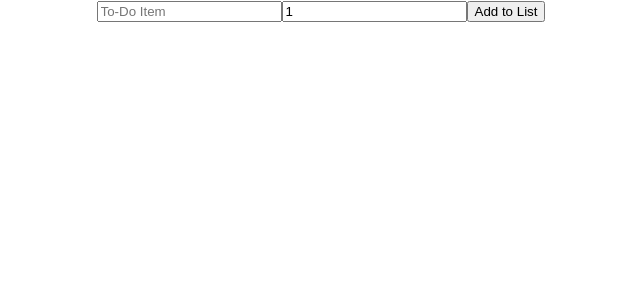
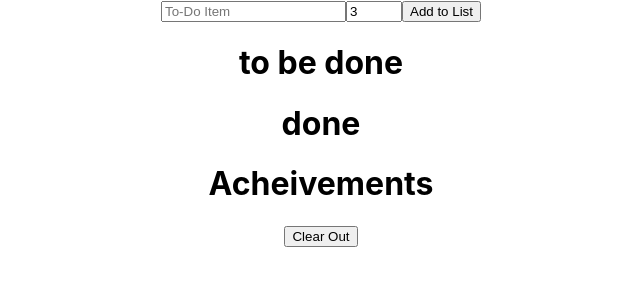
Before and after one commit to Jesscha/pomotodo, a React (Create React App) app: page / in a window 1280 px wide. Shown: the top 300 px of the page, without its empty margins (319-959 px from the left). Built offline with nearby package versions, Linux system fonts and the light colour scheme.

Commit message:
add basic features

```diff
--- a/src/component/block-acheived-container/blockAcheivedContainer.component.jsx
+++ b/src/component/block-acheived-container/blockAcheivedContainer.component.jsx
@@ -3,22 +3,28 @@ import React from 'react';
 import './blockAcheivedContainer.styles.scss'
 import Pomoblock from '../pomoblock/pomoblock.component';
 import { connect } from 'react-redux';
+import { clearAcheivedBlocks } from '../../redux/todo/todo.action';
 
-export const BlockAcheivedContainer = ({achievedBlocks}) =>{
+export const BlockAcheivedContainer = ({achievedBlocks, clearBlocks}) =>{
 
     return (
         <div className="block-acheived-container">
+            <h1>Acheivements</h1>
             {[...Array(achievedBlocks)].map((n, index) => (
                         <Pomoblock key={index} finished={true} />
                     ))}
 
-
+            <button onClick={()=>{clearBlocks()}}>Clear Out</button>
         </div>
     )
 }
+
+const mapDispatchToProps = dispatch =>({
+    clearBlocks : ()=> dispatch(clearAcheivedBlocks())
+})
 
 const mapStateToProps = state =>({
     achievedBlocks : state.todoItem.achievedBlocks
 })
 
-export default  connect(mapStateToProps)(BlockAcheivedContainer);
+export default  connect(mapStateToProps, mapDispatchToProps)(BlockAcheivedContainer);
--- a/src/component/done-container/doneContainer.component.jsx
+++ b/src/component/done-container/doneContainer.component.jsx
@@ -5,6 +5,7 @@ import { connect } from 'react-redux'
 export const DoneContainer = ({doneItems})=>{
     return(
         <div className="done-container">
+            <h1>done</h1>
             <ul className="done-items">
             {doneItems.map(item =>
                     <TodoItem key={item.id} item = {item} isLive={0}/>
--- a/src/component/input-container/Inputcontainer.component.jsx
+++ b/src/component/input-container/Inputcontainer.component.jsx
@@ -3,33 +3,37 @@ import { connect } from 'react-redux';
 import { addItem } from '../../redux/todo/todo.action';
 import './inputcontainer.styles.scss'
 
-export class InputContainer extends React.Component{
-    constructor(props){
+export class InputContainer extends React.Component {
+    constructor(props) {
         super(props);
         this.state = {
             name: "",
-            pomoCount: 1
+            pomoCount: 3
         }
     }
-    changeState(e){
-        const {name, value} = e.target
-        this.setState({[name] : value})
+    changeState(e) {
+        const { name, value } = e.target
+        this.setState({ [name]: value })
     }
 
-    initializeState(){
+    initializeState() {
         this.setState(
             {
                 name: "",
-                pomoCount: 1
+                pomoCount: 3
             }
         )
     }
 
-    itemAppending(callback){
+    itemAppending(e, callback) {
+        e.preventDefault()
         // 중복되지 않은 아이디를 만들도록 년도+월+시+분+초를 더해서 아이디로 씀
         const date = new Date()
-        const id = date.getFullYear() + date.getMonth() + date.getDate() + date.getHours() + date.getMinutes() + date.getSeconds()
-        if (this.state.name !== ""){
+        const id = date.getFullYear() + date.getMonth() + date.getDate() + date.getHours() + date.getMinutes() + date.getSeconds() + date.getMilliseconds()+ parseInt(Math.random()*100)
+        if (isNaN(parseInt(this.state.pomoCount))) {
+            return
+        }
+        if (this.state.name !== "") {
             const item = {
                 id,
                 name: this.state.name,
@@ -44,18 +48,23 @@ export class InputContainer extends React.Component{
 
     }
 
-    render(){
-        return(
+    render() {
+        return (
             <div className="input-container">
-                <input type="text" name="name" value={this.state.name} id="todo-input" onChange={(e)=>this.changeState(e)} placeholder="To-Do Item"/>
-                <input type="number" name="pomoCount" onChange={(e)=>this.changeState(e)} value={this.state.pomoCount} id="pomo-count"/>
-                <button onClick={()=>{this.itemAppending(this.props.addItem)}}>Add to List</button>
+                <form onSubmit={(e) => { this.itemAppending(e, this.props.addItem) }}>
+                    <input type="text" name="name" value={this.state.name} id="todo-input" onChange={(e) => this.changeState(e)} placeholder="To-Do Item" />
+                    <input type="number" name="pomoCount" onChange={(e) => this.changeState(e)} value={this.state.pomoCount} id="pomo-count" min="0" max="10" />
+                    <button >Add to List</button>
+
+
+                </form>
+
             </div>
         )
     }
 }
 
-const mapDispatchToProps = dispatch =>({
+const mapDispatchToProps = dispatch => ({
     addItem: item => dispatch(addItem(item))
 })
 
--- a/src/component/todo-container/todoContainer.component.jsx
+++ b/src/component/todo-container/todoContainer.component.jsx
@@ -5,6 +5,7 @@ import { connect } from 'react-redux';
 export const TodoContainer = ({ todoItems }) => {
     return (
         <div className="todo-container">
+            <h1>to be done</h1>
             <ul className="todo-items">
                 {todoItems.map(item =>
                     <TodoItem key={item.id} item = {item} isLive={1} />
--- a/src/redux/todo/todo.action.js
+++ b/src/redux/todo/todo.action.js
@@ -42,3 +42,7 @@ export const pomoblockDecrease = item =>({
     type: TodoActionType.POMO_DECREASE,
     payload: item
 })
+
+export const clearAcheivedBlocks = ()=>({
+    type : TodoActionType.CLEAR_ACHEIVEMENT
+})
--- a/src/redux/todo/todo.reducer.js
+++ b/src/redux/todo/todo.reducer.js
@@ -4,6 +4,7 @@ import {
   changeLiveAndFinishedPomoblocks,
   increasePomoBlocks,
   decreasePomoBlocks,
+  refreshPomoBlocks
 } from "./todo.utils";
 
 const INITIAL_STATE = {
@@ -31,7 +32,7 @@ const todoReducer = (state = INITIAL_STATE, action) => {
     case TodoActionType.MOVE_BACK:
       return {
         ...state,
-        todoItems: [...state.todoItems, action.payload],
+        todoItems: refreshPomoBlocks(state.todoItems, action.payload),
         doneItems: removeFromList(state.doneItems, action.payload),
       };
 
@@ -68,6 +69,11 @@ const todoReducer = (state = INITIAL_STATE, action) => {
         todoItems: decreasePomoBlocks(state.todoItems, action.payload),
       };
 
+    case TodoActionType.CLEAR_ACHEIVEMENT:
+      return {
+        ...state,
+        achievedBlocks: 0
+      }
     default:
       return state;
   }
--- a/src/redux/todo/todo.types.js
+++ b/src/redux/todo/todo.types.js
@@ -7,5 +7,6 @@ export const TodoActionType = {
     FIRE_TIMER:"FIRE_TIMER",
     CHANGE_ITEM_STATE: "CHANGE_ITEM_STATE",
     POMO_DECREASE: "POMO_DECREASE",
-    POMO_INCREASE: "POMO_INCREASE"
+    POMO_INCREASE: "POMO_INCREASE",
+    CLEAR_ACHEIVEMENT: "CLEAR_ACHEIVEMENT"
 }
--- a/src/redux/todo/todo.utils.js
+++ b/src/redux/todo/todo.utils.js
@@ -58,3 +58,14 @@ export const decreasePomoBlocks = (todoItems, itemToModify) => {
 
   return arr;
 };
+
+export const refreshPomoBlocks = (todoItems, itemToModify) =>{
+  const newItem = {...itemToModify, livePomoBlocks: itemToModify.pomoCount,
+    finishedPomoBlocks: 0}
+
+  return [...todoItems, newItem]
+
+
+
+
+}
```
Also changed, not shown: 2 other files (tests, documents, lock files or other folders).
